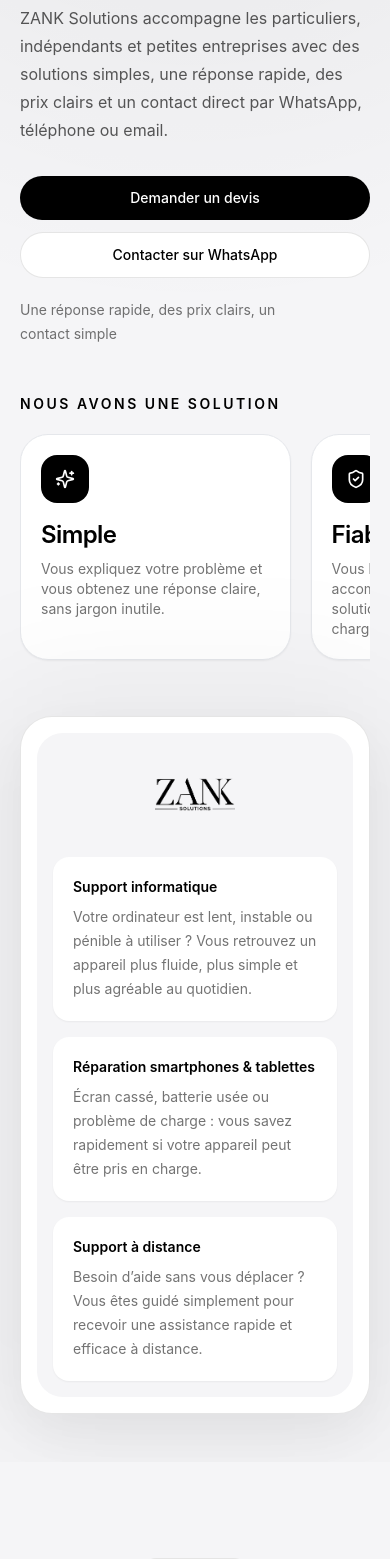
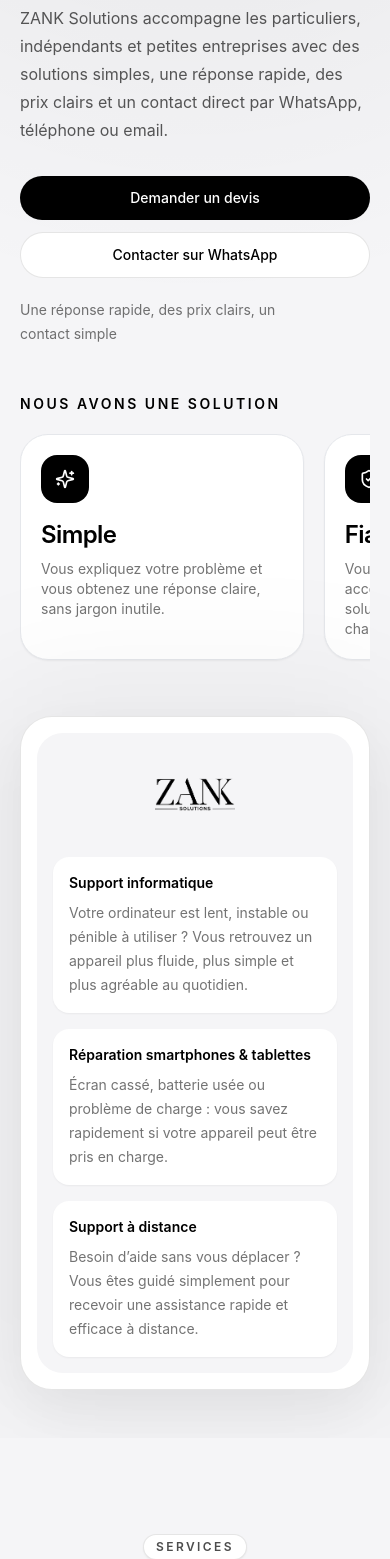
Before and after one commit to zanksolutions-hash/zanksolutions-1.0, a React (Vite) app: page / in a window 390 px wide. Shown: the part 432-1991 px from the top of the page. Built offline with nearby package versions, Linux system fonts and the light colour scheme; the HTML template or start-up script is replaced by a standard one.

Commit message:
Update App.tsx

```diff
--- a/src/App.tsx
+++ b/src/App.tsx
@@ -352,9 +352,9 @@ function MobileSwipeRow({
 }) {
   return (
     <div className="overflow-hidden">
-      <div className="hide-scrollbar -mr-5 overflow-x-auto pb-4 pr-2 md:mr-0 md:overflow-visible md:pr-0">
+      <div className="hide-scrollbar -mx-5 overflow-x-auto px-5 pb-4 md:mx-0 md:overflow-visible md:px-0 md:pb-0">
         <div
-          className={`flex snap-x snap-mandatory gap-5 pr-8 md:pr-0 ${itemClassName}`}
+          className={`flex snap-x snap-mandatory gap-5 pr-5 md:pr-0 ${itemClassName}`}
         >
           {children}
         </div>
@@ -609,7 +609,7 @@ export default function App() {
                     return (
                       <article
                         key={item.title}
-                        className="min-w-[82%] snap-start rounded-[1.75rem] border border-black/8 bg-white p-5 shadow-sm md:min-w-0"
+                        className="min-w-[86%] snap-start rounded-[1.75rem] border border-black/8 bg-white p-5 shadow-sm md:min-w-0"
                       >
                         <div className="mb-4 flex h-12 w-12 items-center justify-center rounded-2xl bg-black text-white">
                           <Icon size={20} />
@@ -640,7 +640,7 @@ export default function App() {
                   <div className="mt-7 grid gap-4">
                     <a
                       href="#services"
-                      className="block rounded-2xl bg-white p-5 shadow-sm transition hover:-translate-y-0.5 hover:shadow-md"
+                      className="block rounded-2xl bg-white p-4 shadow-sm transition hover:-translate-y-0.5 hover:shadow-md sm:p-5"
                     >
                       <p className="text-sm font-semibold text-black">
                         Support informatique
@@ -654,7 +654,7 @@ export default function App() {
 
                     <a
                       href="#reparation-gsm"
-                      className="block rounded-2xl bg-white p-5 shadow-sm transition hover:-translate-y-0.5 hover:shadow-md"
+                      className="block rounded-2xl bg-white p-4 shadow-sm transition hover:-translate-y-0.5 hover:shadow-md sm:p-5"
                     >
                       <p className="text-sm font-semibold text-black">
                         Réparation smartphones & tablettes
@@ -668,7 +668,7 @@ export default function App() {
 
                     <a
                       href="#support"
-                      className="block rounded-2xl bg-white p-5 shadow-sm transition hover:-translate-y-0.5 hover:shadow-md"
+                      className="block rounded-2xl bg-white p-4 shadow-sm transition hover:-translate-y-0.5 hover:shadow-md sm:p-5"
                     >
                       <p className="text-sm font-semibold text-black">
                         Support à distance
@@ -702,7 +702,7 @@ export default function App() {
                 return (
                   <article
                     key={service.title}
-                    className="min-w-[84%] snap-start rounded-[2rem] border border-black/10 bg-white p-8 shadow-[0_18px_60px_rgba(0,0,0,0.06)] md:min-w-0"
+                    className="min-w-[90%] sm:min-w-[84%] snap-start rounded-[2rem] border border-black/10 bg-white p-8 shadow-[0_18px_60px_rgba(0,0,0,0.06)] md:min-w-0"
                   >
                     <div className="mb-6 flex h-14 w-14 items-center justify-center rounded-2xl bg-black text-white shadow-lg">
                       <Icon size={22} />
@@ -744,7 +744,7 @@ export default function App() {
                 {whyChooseUs.map((item) => (
                   <div
                     key={item}
-                    className="min-w-[82%] snap-start rounded-[2rem] border border-black/10 bg-[#f5f5f7] p-7 md:min-w-0"
+                    className="min-w-[88%] sm:min-w-[82%] snap-start rounded-[2rem] border border-black/10 bg-[#f5f5f7] p-7 md:min-w-0"
                   >
                     <div className="flex items-start gap-3">
                       <CheckCircle2
@@ -775,7 +775,7 @@ export default function App() {
               {steps.map((step, index) => (
                 <article
                   key={step.title}
-                  className="min-w-[82%] snap-start rounded-[2rem] border border-black/10 bg-white p-8 shadow-[0_18px_60px_rgba(0,0,0,0.06)] md:min-w-0"
+                  className="min-w-[88%] sm:min-w-[82%] snap-start rounded-[2rem] border border-black/10 bg-white p-8 shadow-[0_18px_60px_rgba(0,0,0,0.06)] md:min-w-0"
                 >
                   <div className="flex h-11 w-11 items-center justify-center rounded-full bg-black text-sm font-semibold text-white">
                     {index + 1}
@@ -808,7 +808,7 @@ export default function App() {
                   return (
                     <article
                       key={forfait.title}
-                      className="min-w-[84%] snap-start rounded-[2rem] border border-black/10 bg-[#f5f5f7] p-8 shadow-[0_18px_60px_rgba(0,0,0,0.04)] md:min-w-0"
+                      className="min-w-[92%] sm:min-w-[84%] snap-start rounded-[2rem] border border-black/10 bg-[#f5f5f7] p-6 shadow-[0_18px_60px_rgba(0,0,0,0.04)] sm:p-8 md:min-w-0"
                     >
                       <button
                         type="button"
@@ -819,16 +819,17 @@ export default function App() {
                         }
                         className="w-full text-left"
                       >
-                        <div className="flex items-start justify-between gap-4">
-                          <div className="min-w-0">
-                            <h3 className="text-2xl font-semibold tracking-tight text-black">
+                        <div className="flex items-start justify-between gap-3">
+                          <div className="min-w-0 pr-2">
+                            <h3 className="max-w-[10ch] text-[2rem] font-semibold leading-[1.02] tracking-tight text-black sm:max-w-none sm:text-2xl">
                               {forfait.title}
                             </h3>
-                            <p className="mt-3 text-sm leading-7 text-black/62">
+                            <p className="mt-4 max-w-[22ch] text-[15px] leading-7 text-black/62 sm:max-w-none sm:text-sm">
                               {forfait.hook}
                             </p>
                           </div>
-                          <div className="shrink-0 rounded-full bg-black px-4 py-2 text-sm font-semibold text-white">
+
+                          <div className="shrink-0 rounded-full bg-black px-4 py-2 text-base font-semibold leading-none text-white sm:px-5 sm:py-3 sm:text-lg">
                             {forfait.price}
                           </div>
                         </div>
@@ -934,11 +935,11 @@ export default function App() {
             </div>
 
             <div className="-mx-1 overflow-x-auto pb-3 [scrollbar-width:none] [&::-webkit-scrollbar]:hidden">
-              <div className="flex snap-x snap-mandatory gap-5 px-1">
+              <div className="flex snap-x snap-mandatory gap-5 px-1 pr-5">
                 {repairGallery.map((item, idx) => (
                   <article
                     key={`${item.title}-${idx}`}
-                    className={`min-w-[76%] snap-center overflow-hidden rounded-[1.7rem] border border-black/8 bg-[#f5f5f7] sm:min-w-[46%] lg:min-w-[31%] ${
+                    className={`min-w-[78%] snap-center overflow-hidden rounded-[1.7rem] border border-black/8 bg-[#f5f5f7] sm:min-w-[46%] lg:min-w-[31%] ${
                       idx === 0 ? "ring-2 ring-black/10" : ""
                     }`}
                   >
@@ -976,7 +977,7 @@ export default function App() {
                 return (
                   <div
                     key={item.title}
-                    className="min-w-[82%] snap-start rounded-[2rem] border border-black/10 bg-white p-8 shadow-[0_18px_60px_rgba(0,0,0,0.06)] md:min-w-0"
+                    className="min-w-[90%] sm:min-w-[84%] snap-start rounded-[2rem] border border-black/10 bg-white p-8 shadow-[0_18px_60px_rgba(0,0,0,0.06)] md:min-w-0"
                   >
                     <div className="mb-6 flex h-14 w-14 items-center justify-center rounded-2xl bg-black text-white">
                       <Icon size={22} />
@@ -1120,7 +1121,7 @@ export default function App() {
               {testimonials.map((testimonial) => (
                 <article
                   key={testimonial.name}
-                  className="min-w-[84%] snap-start rounded-[2rem] border border-black/10 bg-white p-8 shadow-[0_18px_60px_rgba(0,0,0,0.06)] md:min-w-0"
+                  className="min-w-[90%] sm:min-w-[84%] snap-start rounded-[2rem] border border-black/10 bg-white p-8 shadow-[0_18px_60px_rgba(0,0,0,0.06)] md:min-w-0"
                 >
                   <p className="text-sm leading-7 text-black/68">
                     “{testimonial.quote}”
```
